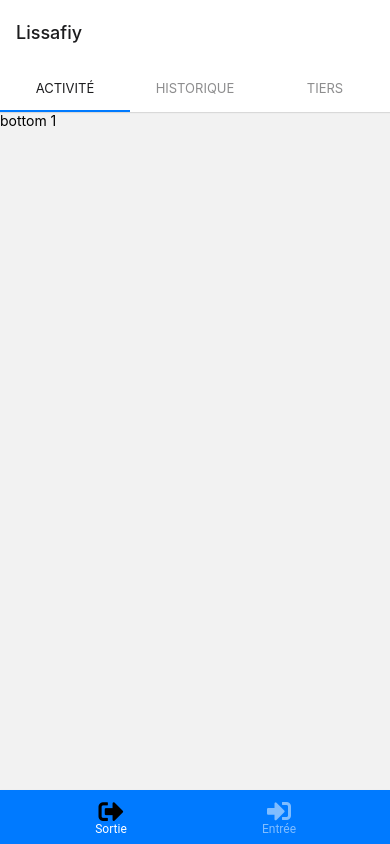
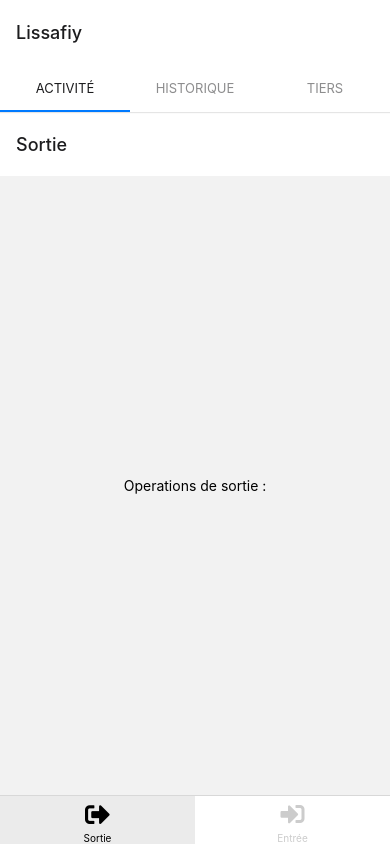
Before and after one commit to ousmab/lissafiy, a React Native app: screen / in a window 390 px wide. Built offline with nearby package versions, Linux system fonts and the light colour scheme.

Commit message:
design activite vue adding sortie and entree component

```diff
--- a/App.js
+++ b/App.js
@@ -21,7 +21,7 @@ const Stack = createNativeStackNavigator();
 
 function HomeScreen() {
   return (
-    <Tab.Navigator screenOptions={{textTransform: 'lowercase'}}>
+    <Tab.Navigator >
         <Tab.Screen  name="activité" component={Activite}></Tab.Screen>
         <Tab.Screen  name="historique" component={Historique}></Tab.Screen>
         <Tab.Screen  name="tiers" component={Tiers}></Tab.Screen>
--- a/components/Activite.js
+++ b/components/Activite.js
@@ -1,48 +1,45 @@
 import { SafeAreaView } from 'react-native-safe-area-context';
 import { Text} from 'react-native';
-import { createMaterialBottomTabNavigator } from '@react-navigation/material-bottom-tabs';
+import { createBottomTabNavigator } from '@react-navigation/bottom-tabs';
 import FontAwesome from 'react-native-vector-icons/FontAwesome5';
 
 
 function Sortie(){
   return (
-    <SafeAreaView>
-      <Text>bottom 1</Text>
+    <SafeAreaView style={{ flex: 1, justifyContent: 'center', alignItems: 'center' }}>
+      <Text>Operations de sortie :</Text>
     </SafeAreaView>
   )
 }
 
 function Entree(){
   return (
-    <SafeAreaView>
-      <Text>bottom 2</Text>
+    <SafeAreaView style={{ flex: 1, justifyContent: 'center', alignItems: 'center' }}>
+      <Text>Operations de d'entrée :</Text>
     </SafeAreaView>
   )
 }
 
-const Tab = createMaterialBottomTabNavigator();
+const Tab = createBottomTabNavigator();
 
 function ActivityBottomTabs() {
   return (
-    <Tab.Navigator
+    <Tab.Navigator screenOptions={{
+        headerShadowVisible: false,
+        tabBarActiveTintColor : "#000000",
+        tabBarActiveBackgroundColor :"#ebebeb",
+        tabBarInactiveTintColor : "#cccccc"
 
-    screenOptions={{
-      tabBarOptions: {
-          style: {
-              backgroundColor: '#ccc',
-          },
-      },
-      tabBarBackground: '#cccccc'
-  }}
-    >
+      }}>
+
       <Tab.Screen name="Sortie"
         component={Sortie}
         options={{
 
-          tabBarIcon: (color) => (
+          tabBarIcon: ({color}) => (
             <FontAwesome name="sign-out-alt" color={color} size={25} />
           ),
-          style : {backgroundColor:'red'}
+
         }}
         />
 
```
